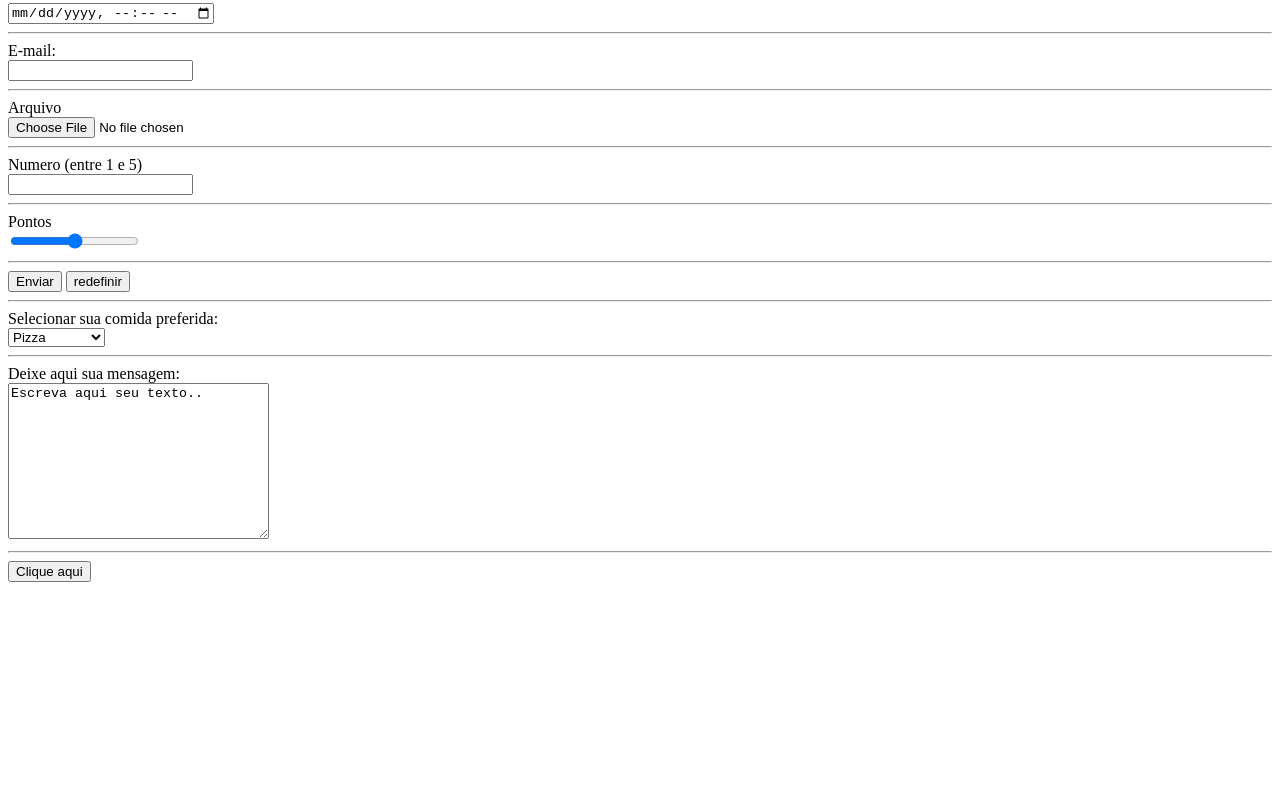
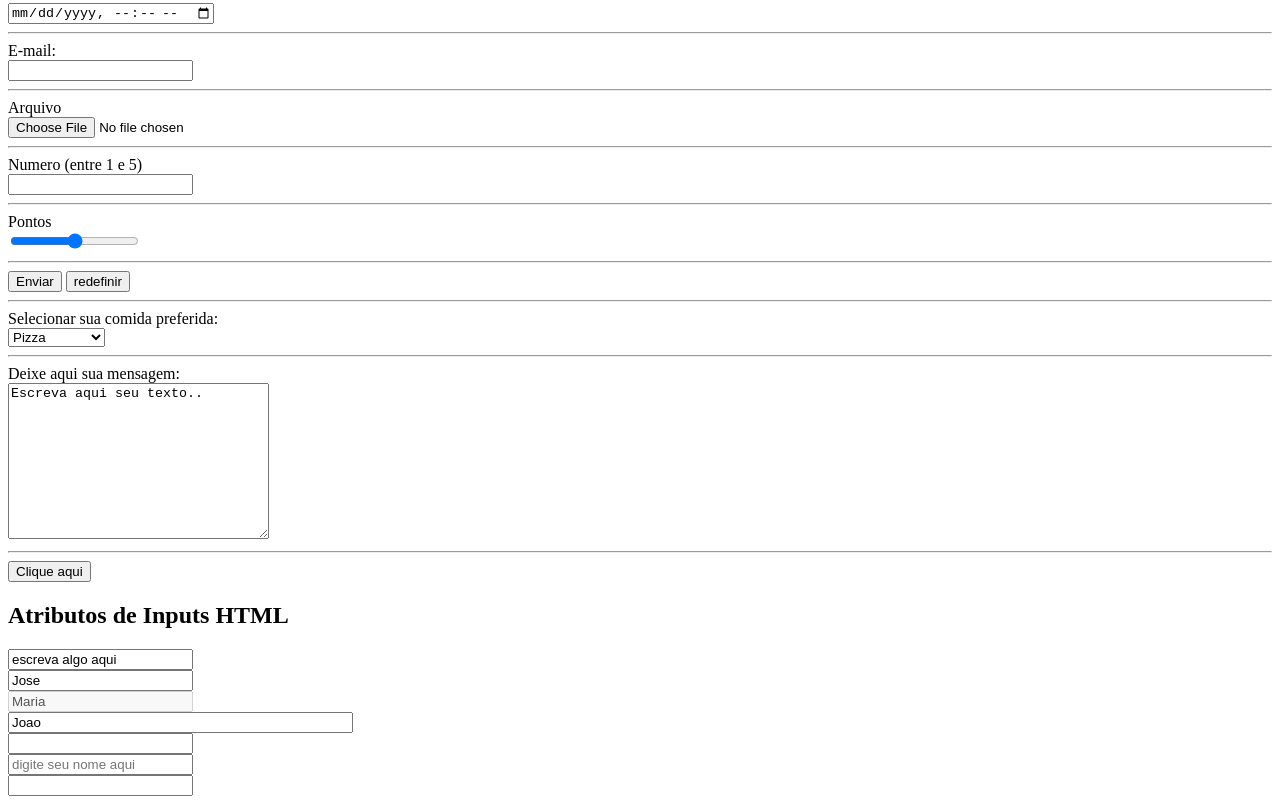
Before and after one commit to JuliaAmara/curso-web-, a plain HTML site: page Unit03/index.html in a window 1280 px wide. Shown: the part 476-1280 px from the top of the page. Before the commit the page ends 1066 px from the top, so only its background shows below. Drawn offline with Linux system fonts and the light colour scheme.

Commit message:
finalizando unit03

```diff
--- a/Unit03/index.html
+++ b/Unit03/index.html
@@ -80,6 +80,21 @@
      <button type="button" onclick="alert('Olá mundo')">Clique aqui</button>
 
 
+     <h2>Atributos de Inputs HTML</h2>
+     <input type="text" name="nome" value="escreva algo aqui"/> <br/>
+     <input type="text" name="nome" value="Jose" readonly/> <br/>
+     <input type="text" name="nome" value="Maria" disabled/> <br/>
+     <input type="text" name="nome" value="Joao" size="40"/><br/>
+     <input type="text" name="nome" maxlength="4"/> <br>
+     <input type="text" name="nome" placeholder="digite seu nome aqui"/> <br/>
+     <input type="text" name="nome" required/>
+
+
+
+
+
+
+
 
 
 
```
